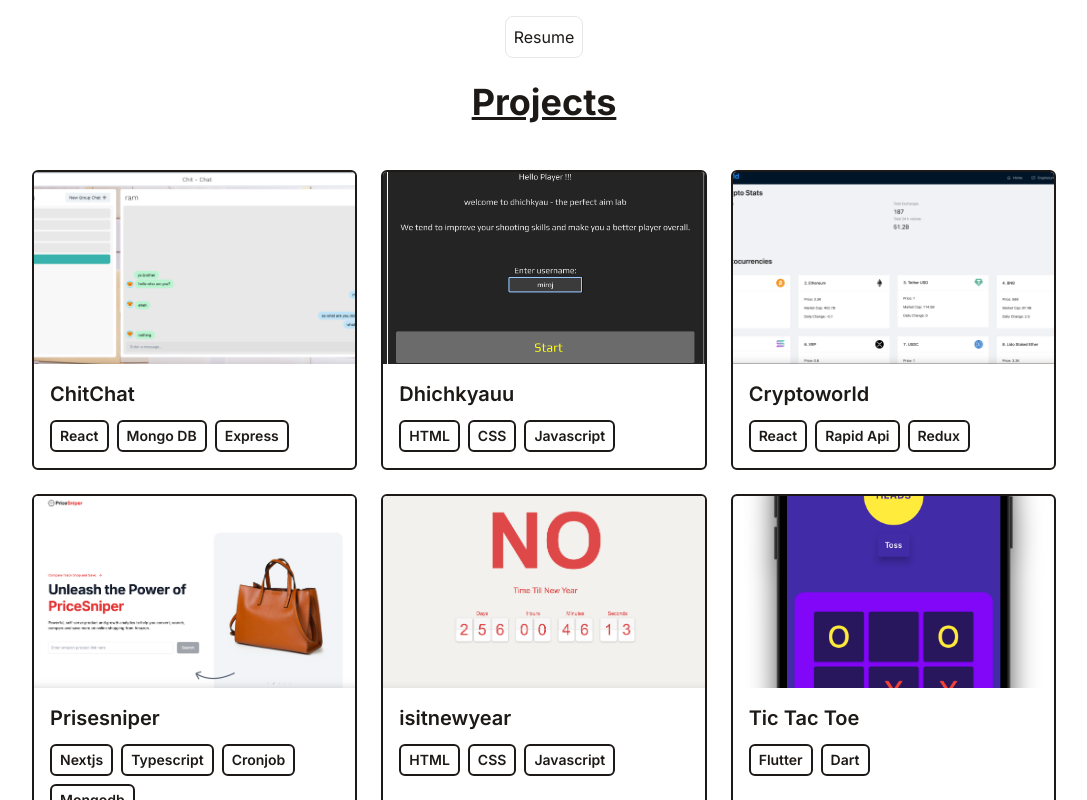
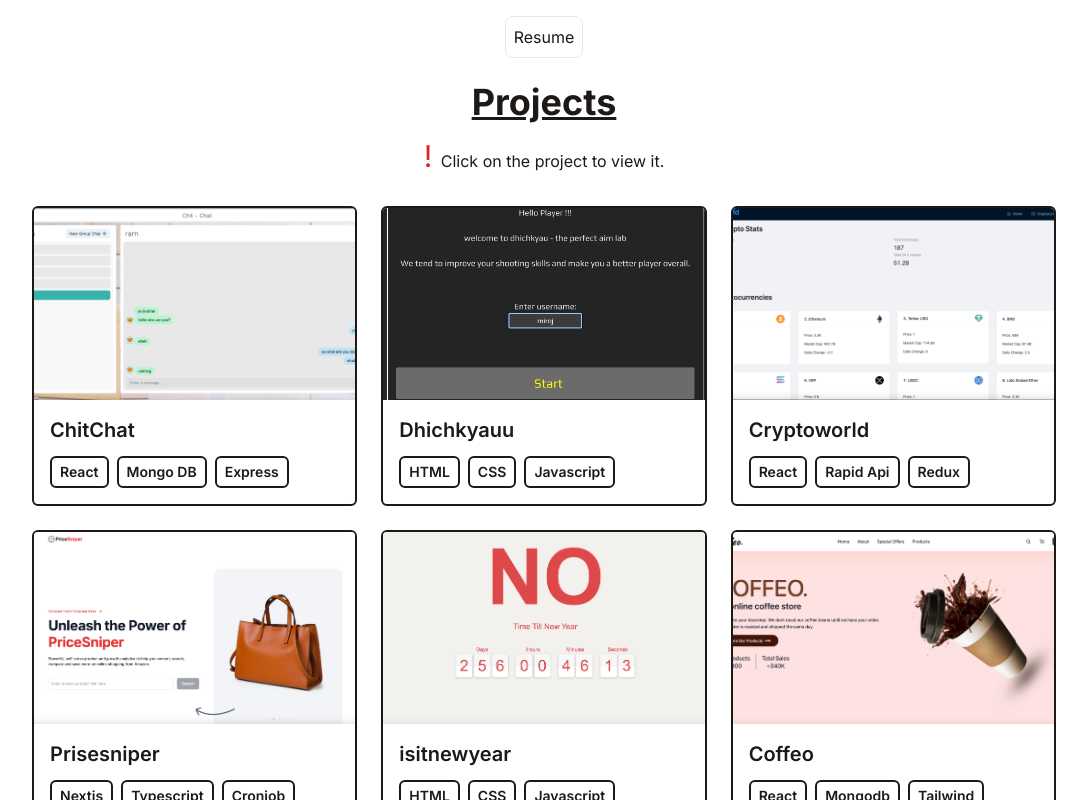
Before and after one commit to Miroj-chamling/Portfolio, a React (Vite) app: page / in a window 1280 px wide. Shown: the part 380-1180 px from the top of the page, without its empty margins (96-1183 px from the left). Built offline with nearby package versions, Linux system fonts and the light colour scheme.

Commit message:
portfolio improvise

```diff
--- a/src/components/Portfolio.jsx
+++ b/src/components/Portfolio.jsx
@@ -5,9 +5,13 @@ import PortfolioItem from "./PortfolioItem";
 function Portfolio() {
   return (
     <>
-      <h1 className=" underline text-4xl mb-12 md:text-4xl text-center dark:text-white font-bold">
+      <h1 className=" underline text-4xl md:text-4xl text-center dark:text-white font-bold">
         Projects
       </h1>
+      <p className=" text-center mt-4 mb-8">
+        <span className=" text-red-600 text-bold text-3xl ">! </span>
+        Click on the project to view it.
+      </p>
       <div className="flex flex-col md:flex-row items-center justify-center">
         <div className="grid grid-cols-1 md:grid-cols-2 lg:grid-cols-3 gap-6">
           {portfolio.map((project) => (
--- a/src/data/portfolio.js
+++ b/src/data/portfolio.js
@@ -40,11 +40,11 @@ export default [
       "This fun application shows days and time remaining for Nepali new year. If it is a new year it wishes 'Happy new Year'. This project helped me understand in depth about html css and vanilla js.",
   },
   {
-    title: "Tic Tac Toe",
-    imgUrl: "/assets/ttt.png",
-    stack: ["Flutter", "Dart"],
-    link: "#",
+    title: "Coffeo",
+    imgUrl: "/assets/coffeos.png",
+    stack: ["React", "Mongodb", "Tailwind"],
+    link: "https://coffeos.vercel.app/",
     discription:
-      "This is a mobile application for playing our favourite childhood game 'aalo cross' as in nepali. It has a toss coin as well to decide which player chooses aalo and which chooses cross. This application helped me a lot in programming logic building.",
+      "This a web application where you can order and buy your favourite cofee. This app is still under development.",
   },
 ];
```
Also changed, not shown: public/assets/coffeos.png (added).
